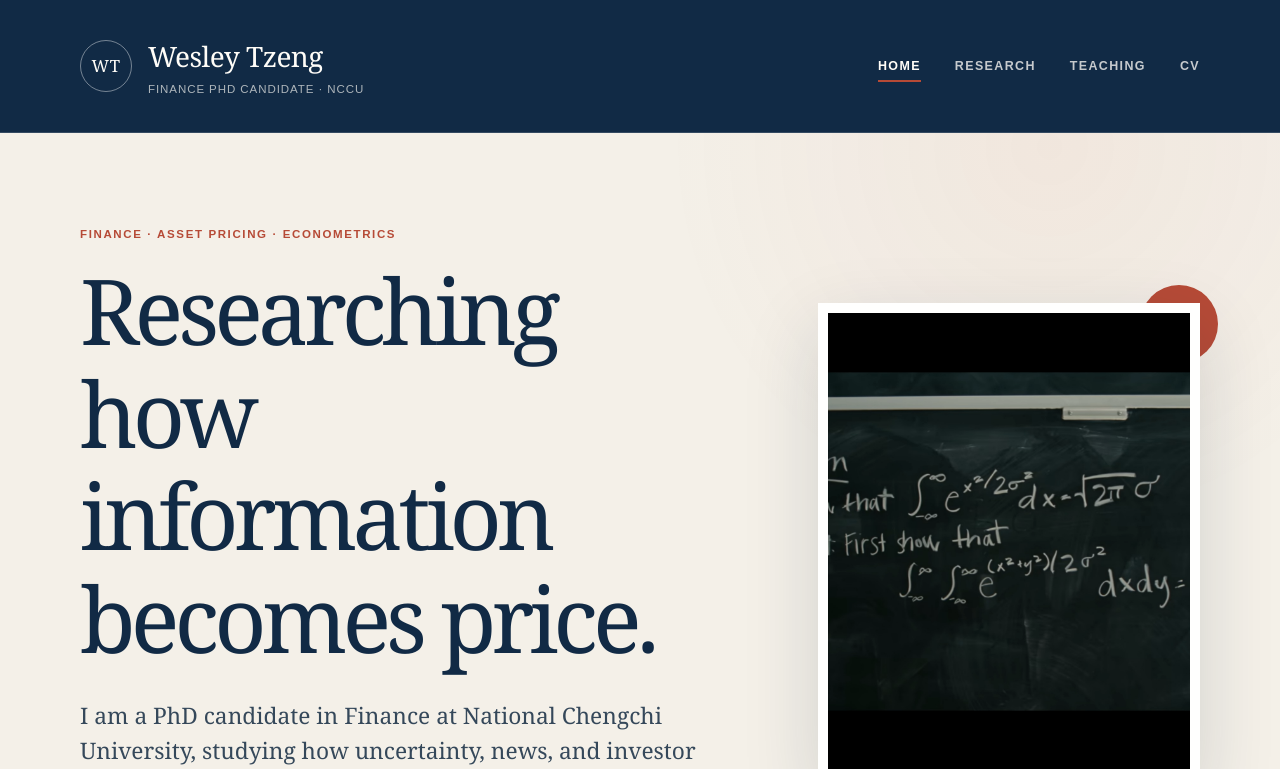
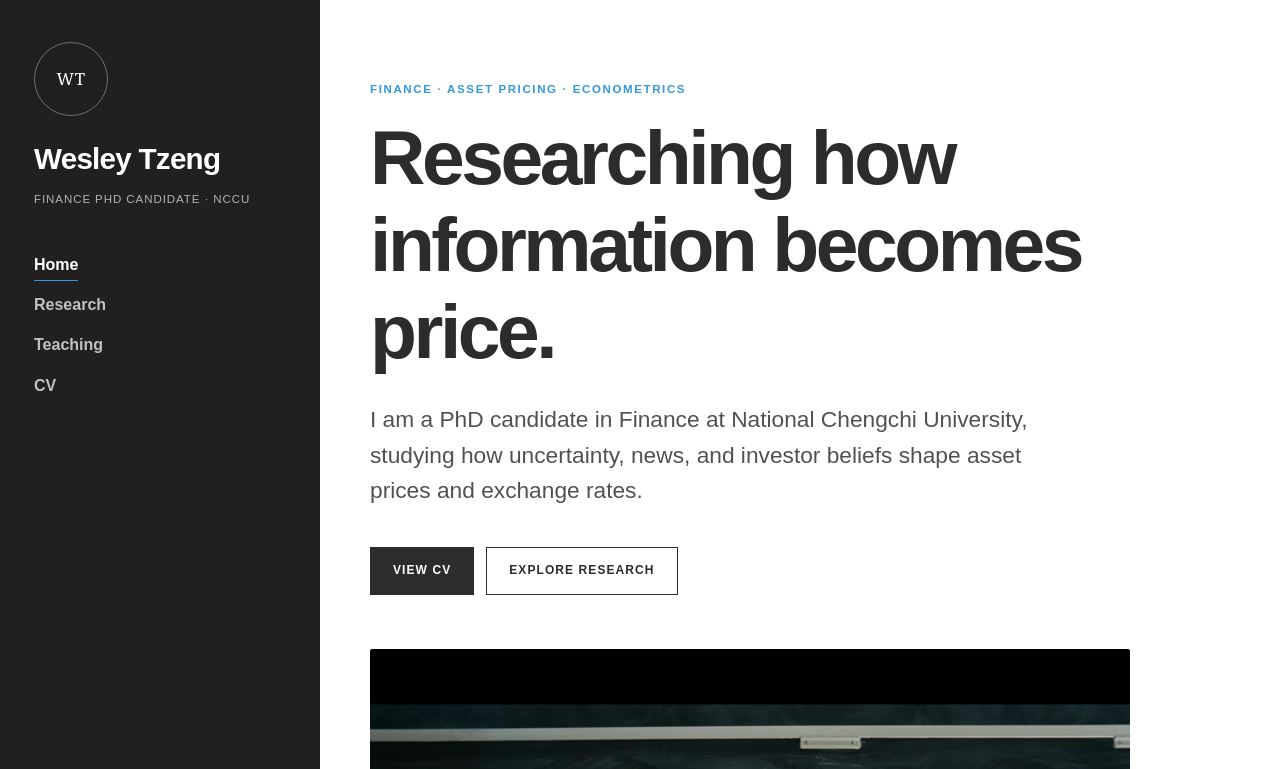
Before and after one commit to Wesley1110/Wesley1110.github.io, a Next.js app: page / in a window 1280 px wide. Shown: the top 769 px of the page. Built offline with nearby package versions, Linux system fonts and the light colour scheme.

Commit message:
Refine monochrome layout and preserve blackboard image

```diff
--- a/app/globals.css
+++ b/app/globals.css
@@ -1,14 +1,15 @@
 @import "tailwindcss";
 
 :root {
-  --paper: #f4f0e8;
-  --paper-deep: #e8e0d3;
-  --ink: #112a45;
-  --ink-soft: #35485a;
-  --muted: #69727a;
-  --accent: #b64a36;
-  --line: rgba(17, 42, 69, 0.2);
-  --white: #fffdf8;
+  --paper: #ffffff;
+  --paper-deep: #f0f0f0;
+  --ink: #2c2c2c;
+  --ink-soft: #515151;
+  --muted: #737373;
+  --accent: #3498db;
+  --line: rgba(0, 0, 0, 0.14);
+  --white: #ffffff;
+  --sidebar: #202020;
 }
 
 * {
@@ -22,9 +23,7 @@ html {
 
 body {
   margin: 0;
-  background:
-    radial-gradient(circle at 82% 6%, rgba(182, 74, 54, 0.06), transparent 24rem),
-    var(--paper);
+  background: var(--paper);
   color: var(--ink);
   font-family: Arial, Helvetica, sans-serif;
   font-size: 17px;
@@ -51,7 +50,7 @@ a {
   position: relative;
   z-index: 10;
   border-bottom: 1px solid rgba(255, 255, 255, 0.15);
-  background: var(--ink);
+  background: var(--sidebar);
   color: var(--white);
 }
 
@@ -189,16 +188,16 @@ h1,
 h2,
 h3 {
   margin-top: 0;
-  font-family: Georgia, "Times New Roman", serif;
-  font-weight: 500;
+  font-family: Arial, Helvetica, sans-serif;
+  font-weight: 700;
   line-height: 1.13;
 }
 
 .hero h1,
 .page-intro h1 {
   margin-bottom: 28px;
-  font-size: clamp(3.1rem, 7.1vw, 6.4rem);
-  letter-spacing: -0.055em;
+  font-size: clamp(3rem, 6vw, 5.25rem);
+  letter-spacing: -0.045em;
 }
 
 .hero-lede,
@@ -206,7 +205,7 @@ h3 {
   max-width: 680px;
   margin: 0;
   color: var(--ink-soft);
-  font-family: Georgia, "Times New Roman", serif;
+  font-family: Arial, Helvetica, sans-serif;
   font-size: clamp(1.18rem, 2vw, 1.42rem);
   line-height: 1.56;
 }
@@ -261,28 +260,22 @@ h3 {
 }
 
 .portrait-frame::before {
-  position: absolute;
-  z-index: 1;
-  top: -18px;
-  right: -18px;
-  width: 78px;
-  aspect-ratio: 1;
-  border-radius: 50%;
-  background: var(--accent);
-  content: "";
+  content: none;
 }
 
 .portrait-frame img {
   position: relative;
   z-index: 2;
   width: 100%;
-  aspect-ratio: 4 / 5;
+  height: auto;
   display: block;
-  border: 10px solid var(--white);
-  object-fit: cover;
-  object-position: 50% 56%;
-  filter: saturate(0.8) contrast(1.04);
-  box-shadow: 0 26px 70px rgba(17, 42, 69, 0.16);
+  border: 0;
+  border-radius: 3px;
+  background: #000;
+  object-fit: contain;
+  object-position: center;
+  filter: grayscale(0.25) contrast(1.04);
+  box-shadow: none;
 }
 
 .portrait-frame figcaption {
@@ -292,7 +285,7 @@ h3 {
   color: var(--muted);
   font-size: 0.74rem;
   letter-spacing: 0.08em;
-  text-align: right;
+  text-align: left;
   text-transform: uppercase;
 }
 
@@ -323,7 +316,7 @@ h3 {
 .prose-stack p {
   margin: 0;
   color: var(--ink-soft);
-  font-family: Georgia, "Times New Roman", serif;
+  font-family: Arial, Helvetica, sans-serif;
   font-size: 1.08rem;
 }
 
@@ -344,7 +337,7 @@ h3 {
   padding: 20px 22px;
   border: 1px solid var(--line);
   background: rgba(255, 253, 248, 0.46);
-  font-family: Georgia, "Times New Roman", serif;
+  font-family: Arial, Helvetica, sans-serif;
   font-size: 1.08rem;
 }
 
@@ -412,7 +405,7 @@ h3 {
   padding: 42px;
   border: 1px solid var(--line);
   background: var(--white);
-  box-shadow: 12px 12px 0 var(--paper-deep);
+  box-shadow: none;
 }
 
 .publication-card h3 {
@@ -522,7 +515,7 @@ h3 {
 .baw-card > p {
   margin-top: 0;
   color: var(--ink-soft);
-  font-family: Georgia, "Times New Roman", serif;
+  font-family: Arial, Helvetica, sans-serif;
   font-size: 1.08rem;
 }
 
@@ -539,7 +532,7 @@ h3 {
 .site-footer {
   margin-top: 40px;
   padding: 58px 0;
-  background: var(--ink);
+  background: var(--sidebar);
   color: var(--white);
 }
 
@@ -583,7 +576,115 @@ h3 {
   border-top: 1px solid rgba(255, 255, 255, 0.14);
 }
 
-@media (max-width: 800px) {
+@media (min-width: 901px) {
+  .site-shell {
+    display: grid;
+    grid-template-columns: 320px minmax(0, 1fr);
+    align-items: start;
+  }
+
+  .site-header {
+    position: sticky;
+    top: 0;
+    grid-column: 1;
+    grid-row: 1 / 3;
+    height: 100vh;
+    border: 0;
+  }
+
+  .header-inner {
+    width: 100%;
+    min-height: 0;
+    height: 100%;
+    margin: 0;
+    padding: 42px 34px;
+    flex-direction: column;
+    align-items: flex-start;
+    justify-content: flex-start;
+    gap: 0;
+  }
+
+  .brand {
+    flex-direction: column;
+    align-items: flex-start;
+    gap: 19px;
+  }
+
+  .brand-mark {
+    width: 74px;
+    border-color: rgba(255, 255, 255, 0.35);
+  }
+
+  .brand strong {
+    font-family: Arial, Helvetica, sans-serif;
+    font-size: 1.85rem;
+    font-weight: 700;
+    letter-spacing: -0.025em;
+  }
+
+  .brand small {
+    max-width: 220px;
+    margin-top: 7px;
+    line-height: 1.55;
+  }
+
+  .site-header nav {
+    width: 100%;
+    margin-top: 38px;
+  }
+
+  .nav-list {
+    width: 100%;
+    flex-direction: column;
+    align-items: flex-start;
+    gap: 4px;
+  }
+
+  .nav-list a {
+    padding: 5px 0;
+    color: rgba(255, 255, 255, 0.72);
+    font-size: 1rem;
+    letter-spacing: 0;
+    text-transform: none;
+  }
+
+  .nav-list a::after {
+    height: 1px;
+    background: var(--accent);
+  }
+
+  .page-wrap {
+    grid-column: 2;
+    width: min(860px, calc(100% - 80px));
+    margin: 0 auto;
+  }
+
+  .hero {
+    min-height: auto;
+    grid-template-columns: 1fr;
+    gap: 54px;
+    padding: 80px 0 84px;
+  }
+
+  .hero-copy {
+    max-width: 790px;
+  }
+
+  .portrait-frame {
+    max-width: 760px;
+  }
+
+  .site-footer {
+    grid-column: 2;
+    margin-top: 40px;
+  }
+
+  .footer-grid {
+    width: min(860px, calc(100% - 80px));
+  }
+}
+
+@media (max-width: 900px) {
   .header-inner {
     min-height: auto;
     padding: 24px 0;
@@ -612,7 +713,8 @@ h3 {
   }
 
   .portrait-frame img {
-    aspect-ratio: 16 / 10;
+    height: auto;
+    object-fit: contain;
   }
 
   .editorial-grid,
--- a/app/layout.tsx
+++ b/app/layout.tsx
@@ -33,7 +33,7 @@ export async function generateMetadata(): Promise<Metadata> {
       type: "website",
       images: [
         {
-          url: new URL("/og.png", metadataBase),
+          url: new URL("/og-dark.png", metadataBase),
           width: 1536,
           height: 1024,
           alt: "Wesley Tzeng — Finance PhD Candidate",
@@ -45,7 +45,7 @@ export async function generateMetadata(): Promise<Metadata> {
       title: "Wesley Tzeng · Finance PhD Candidate",
       description:
         "Research in asset pricing, macro-finance, behavioral finance, and machine learning.",
-      images: [new URL("/og.png", metadataBase)],
+      images: [new URL("/og-dark.png", metadataBase)],
     },
   };
 }
--- a/app/page.tsx
+++ b/app/page.tsx
@@ -45,6 +45,7 @@ export default function Home() {
             width={2048}
             height={1152}
             priority
+            unoptimized
             sizes="(max-width: 760px) 100vw, 38vw"
           />
           <figcaption>Curiosity begins at the blackboard.</figcaption>
```
Also changed, not shown: public/og-dark.png (added).
